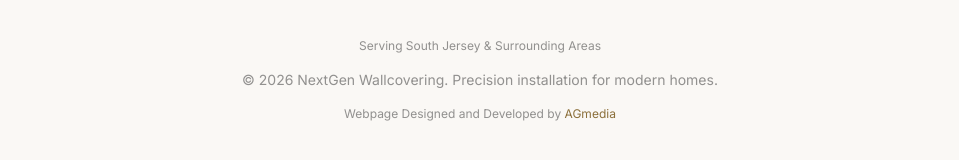
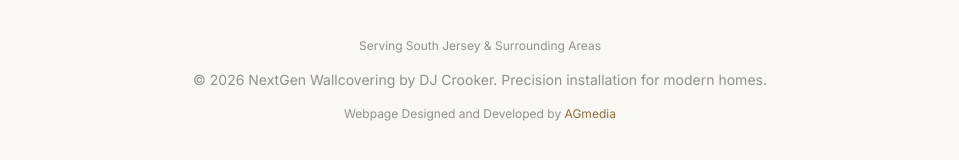
Before and after one commit to atg25/NextGenWP, a React (Vite) app: page / in a window 1280 px wide. Shown: the part 6938-7098 px from the top of the page, without its empty margins (160-1119 px from the left). Built offline with nearby package versions, Linux system fonts and the light colour scheme.

Commit message:
fix: update footer text to include full company name

```diff
--- a/src/components/Contact.tsx
+++ b/src/components/Contact.tsx
@@ -236,7 +236,7 @@ export default function Contact() {
           <p className="text-xs">Serving South Jersey & Surrounding Areas</p>
         </div>
         <p>
-          © {new Date().getFullYear()} NextGen Wallcovering. Precision
+          © {new Date().getFullYear()} NextGen Wallcovering by DJ Crooker. Precision
           installation for modern homes.
         </p>
         <div className="space-y-2">
```
